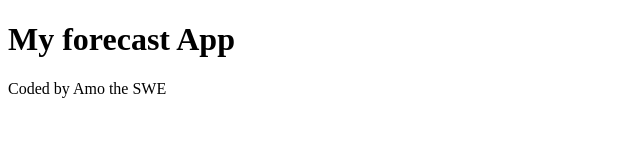
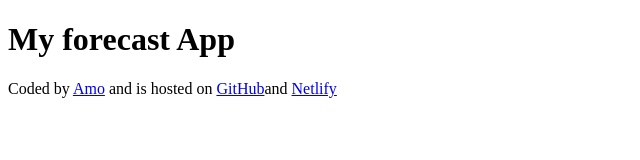
Before and after one commit to Amo99Mabs/MyforecastApp, a plain HTML site: page Index.html in a window 1280 px wide. Shown: the whole page, without its empty margins (0-640 px from the left). Drawn offline with Linux system fonts and the light colour scheme.

Commit message:
Added links to the footer

```diff
--- a/Index.html
+++ b/Index.html
@@ -7,6 +7,6 @@
 </head>
 <body>
     <h1>My forecast App</h1>
-    <footer>Coded by Amo the SWE</footer>
+    <footer>Coded by <a href="https://github.com/Amo99Mabs" target="_blank">Amo</a> and is hosted on <a href="https://github.com/Amo99Mabs/MyforecastApp" target="_blank">GitHub</a>and <a href="https://myforecastpage.netlify.app/" target="_blank">Netlify</a></footer>
 </body>
 </html>
```
